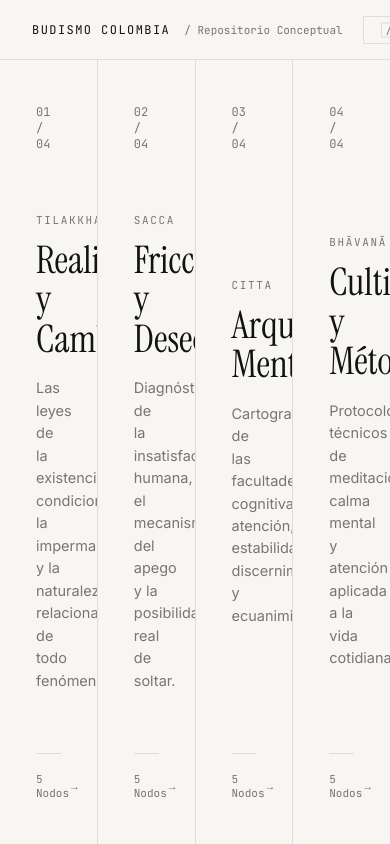
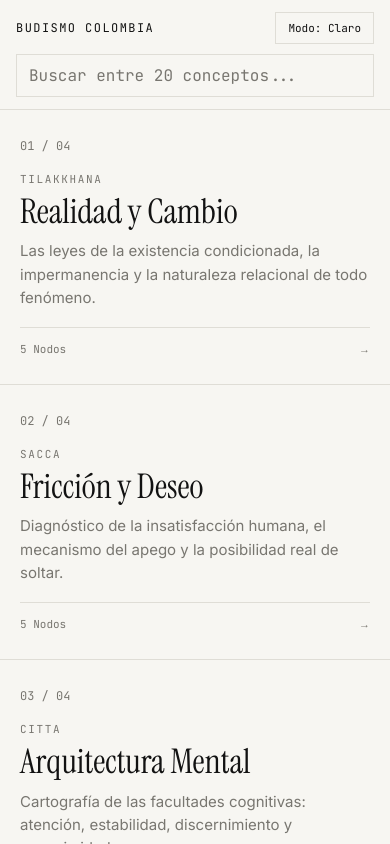
Before and after one commit to dfv0624/BudismoColombia, a Next.js app: page / in a window 390 px wide. Built offline with nearby package versions, Linux system fonts and the light colour scheme.

Commit message:
Fix responsive layout for tablet and mobile

```diff
--- a/app/globals.css
+++ b/app/globals.css
@@ -871,16 +871,132 @@ main.state-card .card-stage {
   text-underline-offset: 4px;
 }
 
+/* TABLET */
 @media (max-width: 1024px) {
-  .search-box { width: 170px; }
-  .progress-counter { display: none; }
-  main.state-nodes .pillars-container { width: 68px; }
+  header { padding: 0 20px; }
+  .search-box { width: 200px; }
+  .brand-sub, .progress-counter { display: none; }
+
+  main:not(.state-nodes):not(.state-card) .pillars-container {
+    flex-wrap: wrap;
+  }
+  main:not(.state-nodes):not(.state-card) .pillar {
+    flex: 1 1 50%;
+    height: 50%;
+    padding: 32px 28px;
+    border-bottom: 1px solid var(--line);
+  }
+  main:not(.state-nodes):not(.state-card) .pillar:nth-child(2n) { border-right: none; }
+  .pillar-title { font-size: clamp(32px, 4.4vw, 46px); }
+  .pillar-desc { max-width: 40ch; }
+
+  /* Nodes: the active axis collapses into the same vertical rail used by the card view */
+  main.state-nodes .pillars-container {
+    width: 68px;
+    flex-direction: column;
+    border-right: 1px solid var(--line);
+  }
+  main.state-nodes .pillar,
+  main.state-nodes .pillar:not(.active) {
+    flex: 1;
+    width: auto;
+    height: auto;
+    padding: 16px 0;
+    align-items: center;
+    justify-content: center;
+    border-right: none;
+    border-bottom: 1px solid var(--line);
+    opacity: 0.55;
+    pointer-events: auto;
+  }
+  main.state-nodes .pillar.active {
+    opacity: 1;
+    padding: 16px 0;
+    background-color: var(--hover-bg);
+    border-left: 3px solid var(--fg);
+  }
+  main.state-nodes .pillar-num,
+  main.state-nodes .pillar .pillar-center,
+  main.state-nodes .pillar .pillar-footer { display: none; }
+  main.state-nodes .pillar .pillar-vertical-label { display: block; }
+
   main.state-nodes .nodes-stage { width: calc(100vw - 68px); }
-  .nodes-grid { grid-template-columns: 1fr; grid-auto-rows: auto; }
+  .nodes-grid { grid-template-columns: repeat(2, 1fr); grid-auto-rows: auto; }
+  .node-item { height: auto; min-height: 220px; padding: 28px 24px; }
+
   main.state-card .nodes-stage { display: none; }
-  .atomic-grid { grid-template-columns: 1fr; }
+  .atomic-grid { grid-template-columns: 1fr; grid-template-rows: auto; }
   .atomic-cell:first-child { border-right: none; }
-  .atomic-header, .atomic-cell, .atomic-connections { padding: 24px; }
+  .atomic-header, .atomic-cell, .atomic-connections { padding: 28px; }
+}
+
+/* MOBILE */
+@media (max-width: 680px) {
+  html, body { height: 100dvh; }
+
+  header {
+    height: auto;
+    flex-wrap: wrap;
+    padding: 12px 16px;
+    gap: 10px 12px;
+  }
+  .brand { order: 1; }
+  .nav-controls { order: 2; gap: 8px; }
+  .step-indicator { display: none; }
+  .search-box { order: 3; width: 100%; }
+  .search-results { width: 100%; max-height: 60dvh; }
+  .search-kbd { display: none; }
+  .search-input { font-size: 16px; padding: 10px 12px; }
+  .btn-minimal { padding: 8px 12px; }
+
+  main { height: auto; min-height: 0; width: 100%; }
+
+  /* Home: axes stack vertically and scroll */
+  main:not(.state-nodes):not(.state-card) .pillars-container {
+    flex-direction: column;
+    flex-wrap: nowrap;
+    width: 100%;
+    overflow-y: auto;
+  }
+  main:not(.state-nodes):not(.state-card) .pillar {
+    flex: 0 0 auto;
+    height: auto;
+    padding: 28px 20px;
+    border-right: none;
+    gap: 18px;
+  }
+  .pillar-center { margin: 0; }
+  .pillar-pali { margin-bottom: 8px; }
+  .pillar-title { font-size: 34px; margin-bottom: 10px; }
+  .pillar-desc { max-width: none; font-size: 15px; }
+  .pillar-footer { padding-top: 14px; }
+
+  /* Nodes and card: one panel at a time, full width */
+  main.state-nodes .pillars-container,
+  main.state-card .pillars-container { display: none; }
+
+  main.state-nodes .nodes-stage {
+    width: 100%;
+    border-right: none;
+  }
+  .stage-header { height: auto; padding: 14px 20px; gap: 12px; }
+  .stage-label:last-child { display: none; }
+  .nodes-grid { grid-template-columns: 1fr; grid-auto-rows: max-content; height: auto; min-height: 0; }
+  .node-item { min-height: auto; padding: 24px 20px; border-right: none; }
+  .node-name { font-size: 30px; }
+
+  main.state-card .card-stage { width: 100%; transform: none; }
+  .atomic-header {
+    flex-direction: column;
+    align-items: flex-start;
+    gap: 16px;
+    padding: 24px 20px;
+  }
+  .atomic-title { font-size: 38px; line-height: 1.05; }
+  .atomic-pali-badge { white-space: normal; }
+  .atomic-cell, .atomic-connections { padding: 24px 20px; }
+  .essence-quote { font-size: 24px; }
+  .connections-row { align-items: flex-start; flex-direction: column; gap: 12px; }
 }
 
 .sr-only {
```
